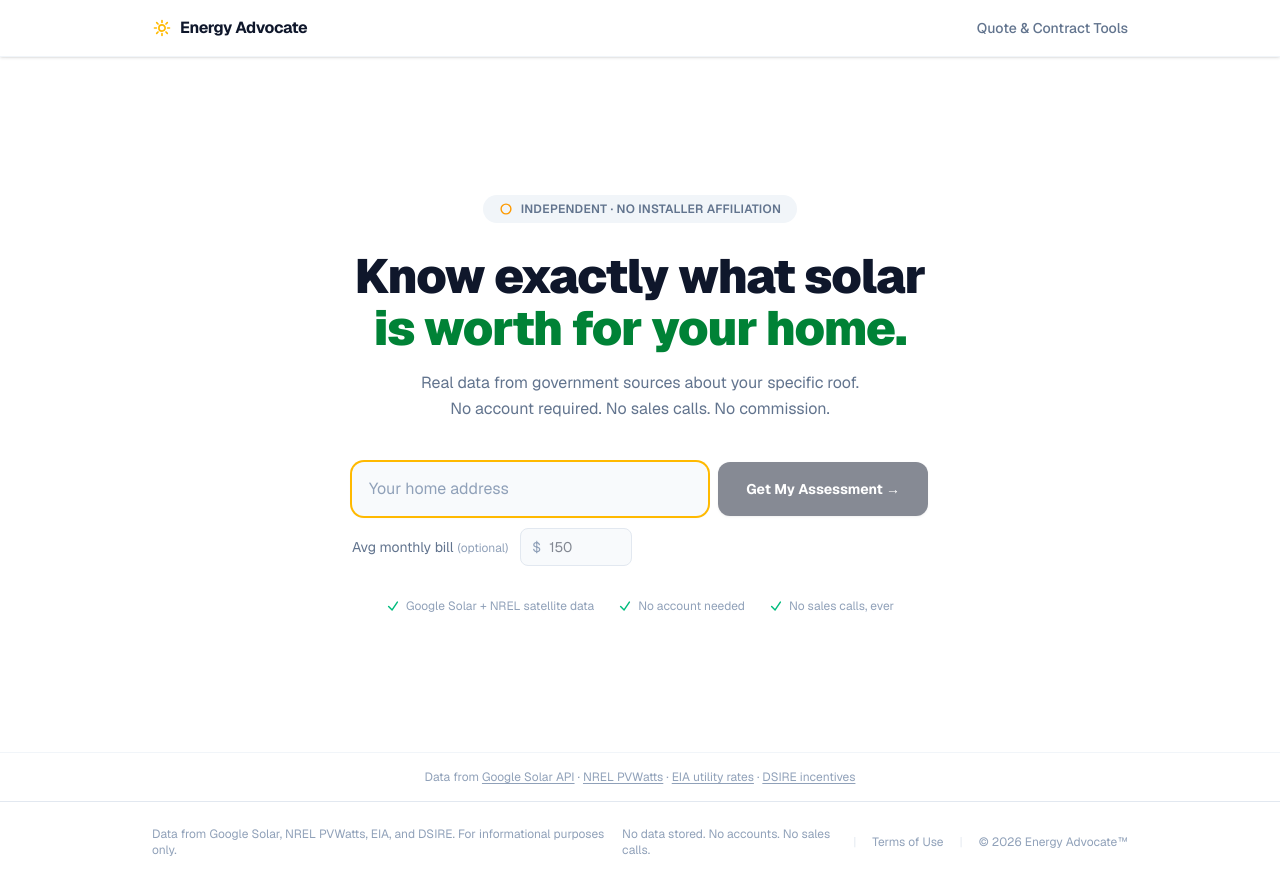
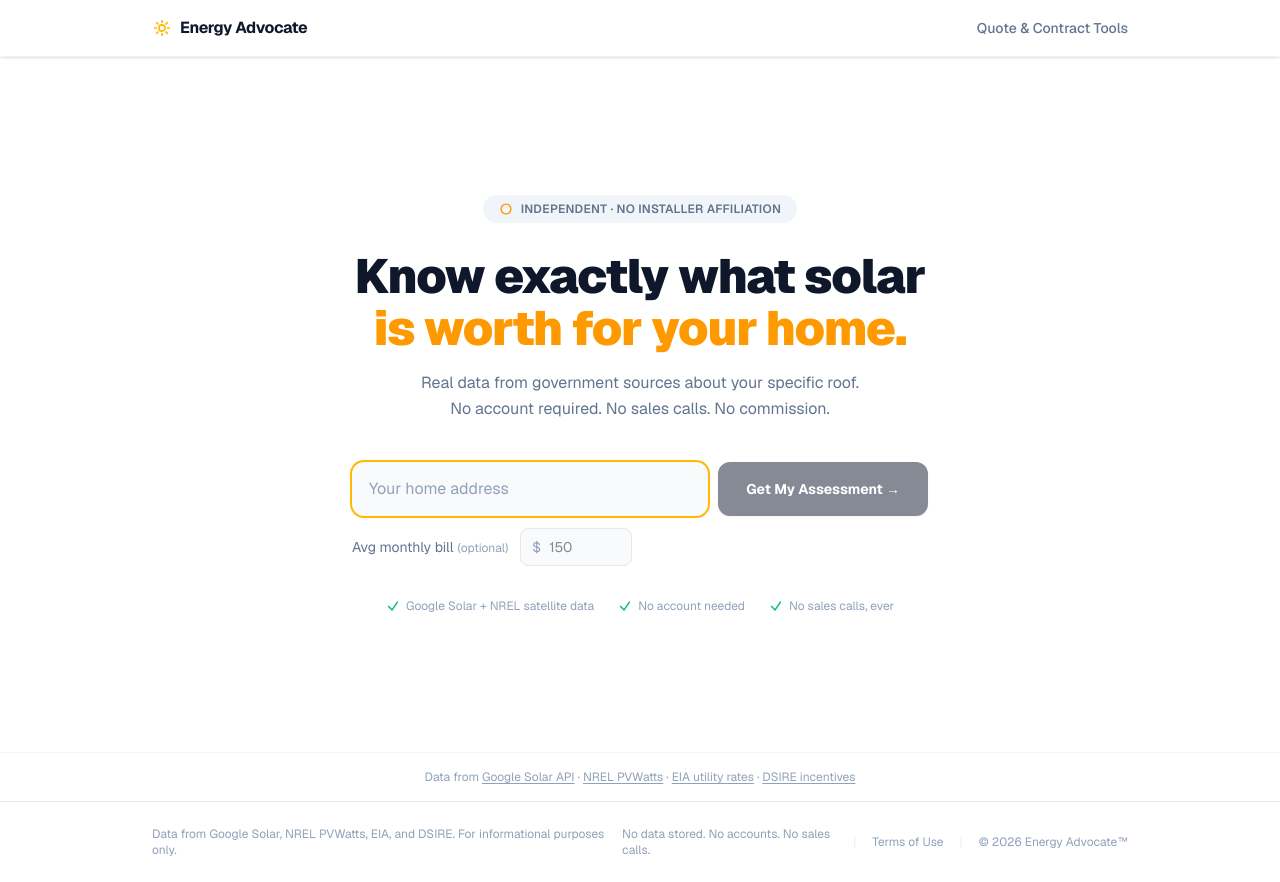
Before and after one commit to thequantumguild/energy-advisor, a Next.js app in the folder energy-advisor/: page / in a window 1280 px wide. Built offline with nearby package versions, Linux system fonts and the light colour scheme.

Commit message:
Revert headline accent to amber

```diff
--- a/energy-advisor/app/components/AddressInput.tsx
+++ b/energy-advisor/app/components/AddressInput.tsx
@@ -38,7 +38,7 @@ export default function AddressInput({ onSubmit, isLoading }: Props) {
           {/* Headline */}
           <h1 className="text-4xl sm:text-5xl font-black text-slate-900 text-center tracking-tight leading-[1.08] mb-4">
             Know exactly what solar<br />
-            <span className="text-green-700">is worth for your home.</span>
+            <span className="text-amber-500">is worth for your home.</span>
           </h1>
 
           <p className="text-base text-slate-500 text-center mb-10 leading-relaxed max-w-md mx-auto">
```
